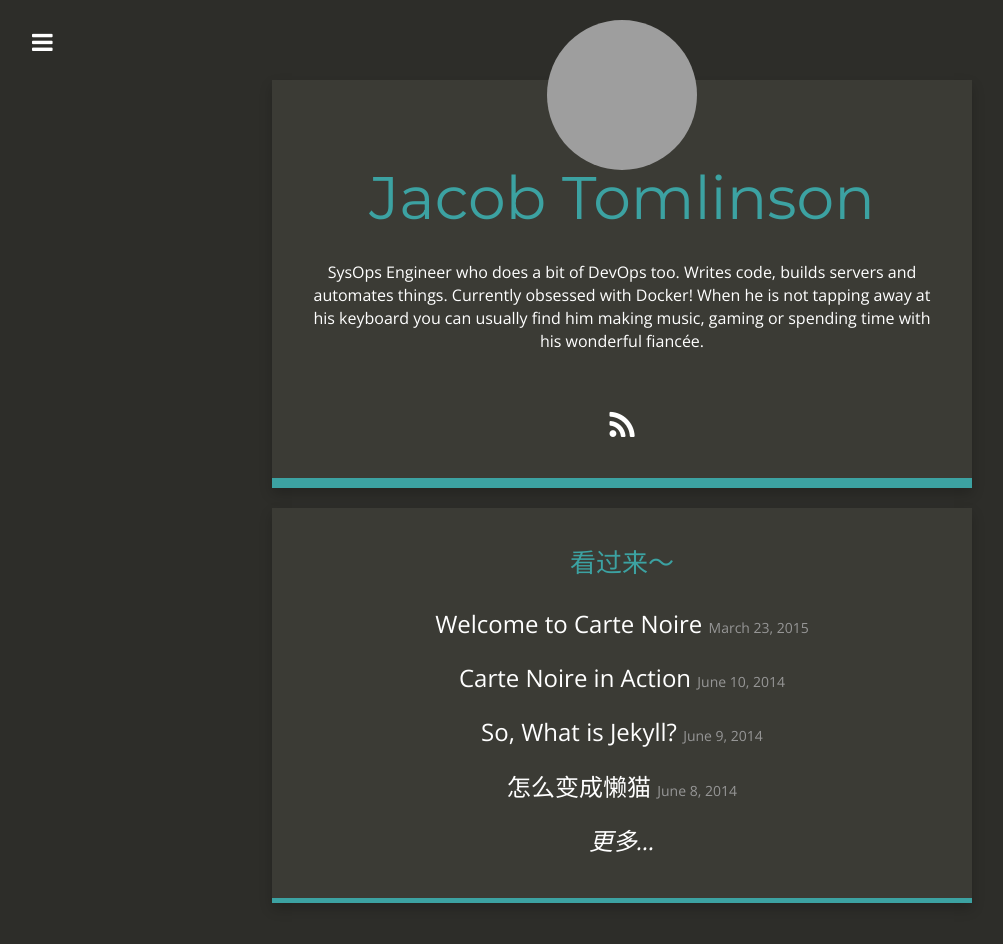
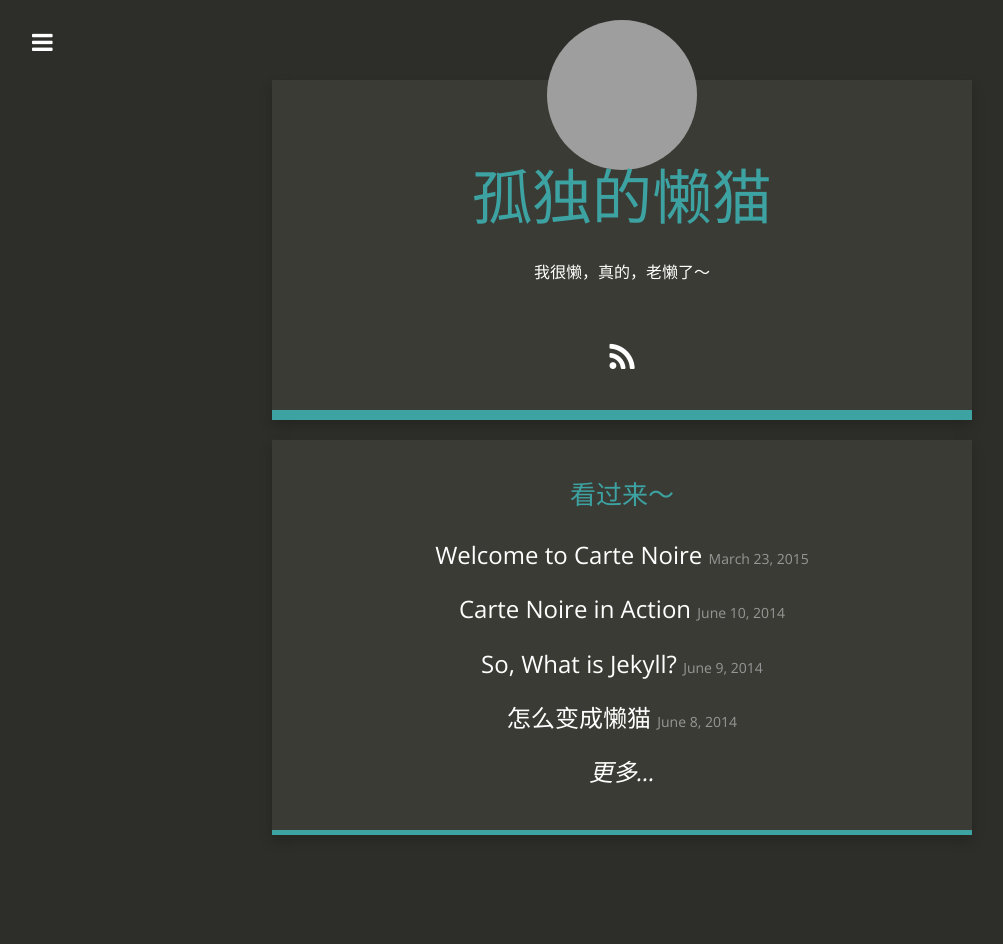
Before and after one commit to sxm5220/sxm5220.github.io, a Jekyll site: the page built from index.html, in a window 1280 px wide. Shown: the whole page, without its empty margins (18-1021 px from the left). Built offline with Jekyll 4.4.1, drawn with Linux system fonts in a browser that asks for light colours; nearby versions of some CDN libraries; after the commit the page ends 900 px from its top, so only the background shows below that; grey boxes are pictures that could not be loaded.

Commit message:
Update _config.yml
test

```diff
--- a/_config.yml
+++ b/_config.yml
@@ -1,16 +1,17 @@
 # Site settings
-title: "Jacob Tomlinson"
-email: "jacob@jacobtomlinson.co.uk"
-description: "A technology blog by Jacob Tomlinson."
+title: "孤独的懒猫"
+email: "sxm5220@gmail.com"
+description: "孤独的懒猫的博客"
 baseurl: ""
-url: "http://www.jacobtomlinson.co.uk"
-author_name: "Jacob Tomlinson"
-title_image: "http://2.gravatar.com/avatar/b7c2d49748426791dc98b8214dfac9d1?s=500"
-title_description: "SysOps Engineer who does a bit of DevOps too. Writes code, builds servers and automates things. Currently obsessed with Docker! When he is not tapping away at his keyboard you can usually find him making music, gaming or spending time with his wonderful fianc&#233;e."
+url: "https://sxm5220.github.io"
+author_name: "孤独的懒猫"
+title_image: "http://upload.jianshu.io/users/upload_avatars/1024015/30619702b129.jpg?imageMogr2/auto-orient/strip|imageView2/1/w/300/h/300"
+
+title_description: "我很懒，真的，老懒了～"
 google_analytics: "UA-20365477-2"
-disqus_account: "jacobtomlinson"
-github_repository: "https://github.com/jacobtomlinson/jacobtomlinson.github.io"
-addthis_id: "ra-513c6fa83da6ec67"
+#disqus_account: "jacobtomlinson"
+github_repository: "https://sxm5220.github.io"
+#addthis_id: "ra-513c6fa83da6ec67"
 post_limit: 5
 
 # Build settings
```
